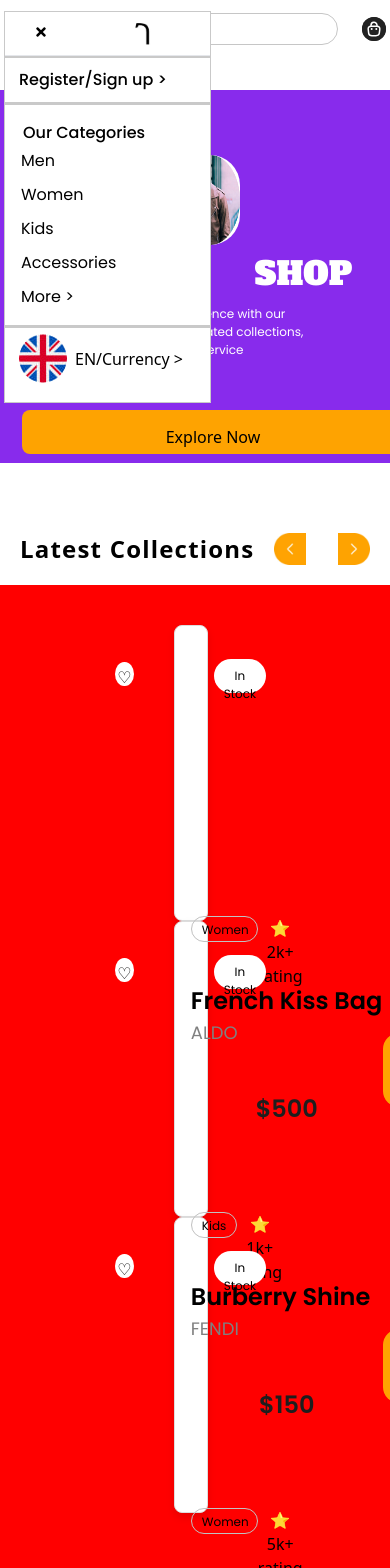
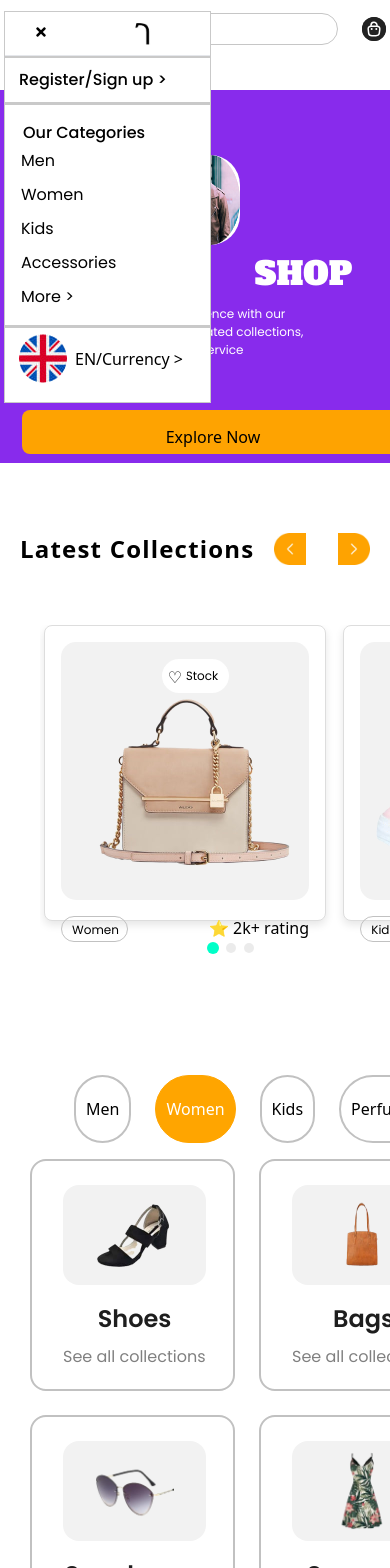
Before and after one commit to Enyewashebr/InterTechhub-internship-projects, a React (Vite) app in the folder Stage-2/Gebeya-Market-App/: page / in a window 390 px wide. Shown: the top 1568 px of the page. Built offline with nearby package versions, Linux system fonts and the light colour scheme.

Commit message:
working on mobile size

```diff
--- a/Stage-2/Gebeya-Market-App/src/components/ProductCard/ProductCard.css
+++ b/Stage-2/Gebeya-Market-App/src/components/ProductCard/ProductCard.css
@@ -203,7 +203,7 @@ line-height: 30px;
         position: relative;
         display: flex;
         flex-direction: column;
-        background-color: red;
+        /* background-color: red; */
         justify-content: space-between;
         align-items: center;
         text-align: center;
--- a/Stage-2/Gebeya-Market-App/src/components/ProductCard/ProductCard.jsx
+++ b/Stage-2/Gebeya-Market-App/src/components/ProductCard/ProductCard.jsx
@@ -15,12 +15,12 @@ import PropTypes from "prop-types";
 const ProductCard = ({image, name, brand, price, rating, category  })=>{
   return (
     <>
-      <div className="product-card sm:w-[282px] sm:h-[296px] sm:gap-[16px] sm:flex sm:flex-col
-      " >
-        <div className="product-card-upper sm:w-[266px] sm:h-[167px]">
-          <div className="product-card-header sm:h-[136px]  sm:rounded-[8px]">
-            <button className="favorite-btn sm:w-[24px] sm:h-[24px] sm:rounded-[100px] ">♡</button>
-            <img src={image} alt={name} className="product-image sm:w-[124px] sm:h-[141px]" />
+      <div className="product-card  sm:relative sm:!w-[282px] sm:h-[296px]
+      sm:left-[4px] sm:!Z-50" >
+        <div className="product-card-upper sm:w-[266px] sm:h-[167px]  sm:gap-8">
+          <div className="product-card-header sm:w-[266px] sm:h-[136px] sm:rounded-[8px]">
+            <button className="favorite-btn  sm:absolute">♡</button>
+            <img src={image} alt={name} className="product-image sm:w-[124px] sm:h-[141px sm:absolute" />
             <span className="in-stock">In Stock</span>
           </div>
           <div className="rate-category">
--- a/Stage-2/Gebeya-Market-App/src/components/ProductList/ProductList.css
+++ b/Stage-2/Gebeya-Market-App/src/components/ProductList/ProductList.css
@@ -1,23 +1,35 @@
+/* Style the Swiper container */
+.mySwiper {
+  position: relative; /* Ensures pagination can be positioned absolutely */
+  padding-bottom: 40px; /* Adds space below for pagination */
+}
+
 /* Style the pagination container */
-.mySwiper .swiper-pagination {
-  bottom: 10px; /* Adjust positioning */
-  text-align: center; /* Center alignment */
+.swiper-pagination {
+  position: absolute; /* Positions pagination inside the Swiper container */
+  bottom: 10px; /* Positions the pagination at the bottom */
+  left: 0;
+  width: 100%;
+  display: flex;
+  justify-content: center; /* Centers the pagination bullets */
+  text-align: center;
+  z-index: 10; /* Ensures pagination appears above other content */
 }
 
 /* Style individual pagination bullets */
-.mySwiper .swiper-pagination-bullet {
-  width: 1px;
-  height: 12px;
-  /* background-color: #dddddd; */
+.swiper-pagination-bullet {
+  width: 10px;
+  height: 10px;
+  background-color: #ddd;
   opacity: 0.6;
   border-radius: 50%;
   transition: all 0.3s ease;
-  margin: 0 5px; /* Space between bullets */
+  margin: 0 5px; /* Adds spacing between bullets */
 }
 
-/* Highlight the active bullet */
-.mySwiper .swiper-pagination-bullet-active {
-  background-color: #ffa500; /* Highlight active dot */
+/* Style the active pagination bullet */
+.swiper-pagination-bullet-active {
+  background-color: #00ffc8; /* Active bullet color */
   opacity: 1;
-  transform: scale(1.2); /* Slightly enlarge */
+  transform: scale(1.2); /* Slightly enlarges the active bullet */
 }
--- a/Stage-2/Gebeya-Market-App/src/components/ProductList/ProductList.jsx
+++ b/Stage-2/Gebeya-Market-App/src/components/ProductList/ProductList.jsx
@@ -4,9 +4,9 @@ import dress from "../../assets/dress.png";
 import shoes from "../../assets/shoes.png";
 import { useState, useEffect } from 'react';
 import { Swiper, SwiperSlide } from "swiper/react";
-// import "swiper/css";
-// import "swiper/css/pagination";
-// import "swiper/css/navigation";
+import "swiper/css";
+import "swiper/css/pagination";
+import "swiper/css/navigation";
 import { Pagination} from "swiper/modules";
 import "./ProductList.css";
 
@@ -47,17 +47,18 @@ const products = [
 const ProductList = () => {
 const [isMobile, setIsMobile] = useState(false);
 
-// Detect screen width on mount and resize
+
 useEffect(() => {
+
   const handleResize = () => {
-    setIsMobile(window.innerWidth <= 480); // Adjust breakpoint as needed
+    setIsMobile(window.innerWidth <= 480);
   };
 
-  handleResize(); // Check on mount
-  window.addEventListener("resize", handleResize); // Listen for changes
+  handleResize();
+  window.addEventListener("resize", handleResize);
 
   return () => {
-    window.removeEventListener("resize", handleResize); // Cleanup on unmount
+    window.removeEventListener("resize", handleResize);
   };
 }, []);
 
@@ -70,17 +71,21 @@ return (
       {isMobile ? (
         // Mobile: Swiper slider
         <Swiper
-          slidesPerView={1.2} // Slightly showing the next slide
-          spaceBetween={8}
+          slidesPerView={1.3} // Slightly showing the next slide
+          spaceBetween={7}
           loop={true}
           pagination={{ clickable: true }}
           autoplay={{ delay: 3000, disableOnInteraction: false }}
           modules={[Pagination]}
-          className="mySwiper  "
+          className="mySwiper  w-[382px]"
         >
           {products.map((product, index) => (
             <SwiperSlide key={index}>
-              <ProductCard {...product} />
+              <ProductCard
+                {...product}
+
+
+              />
             </SwiperSlide>
           ))}
         </Swiper>
```
